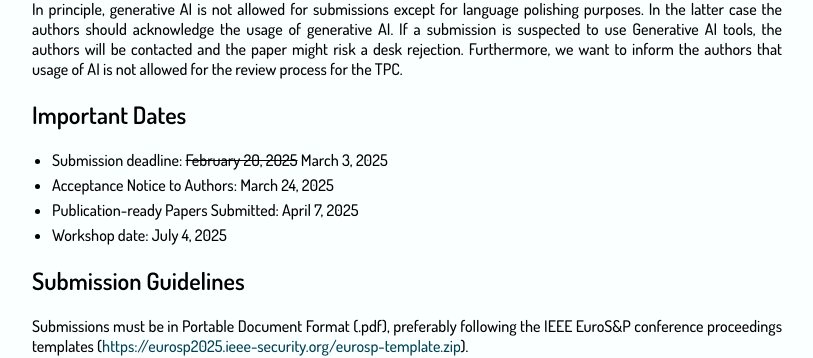
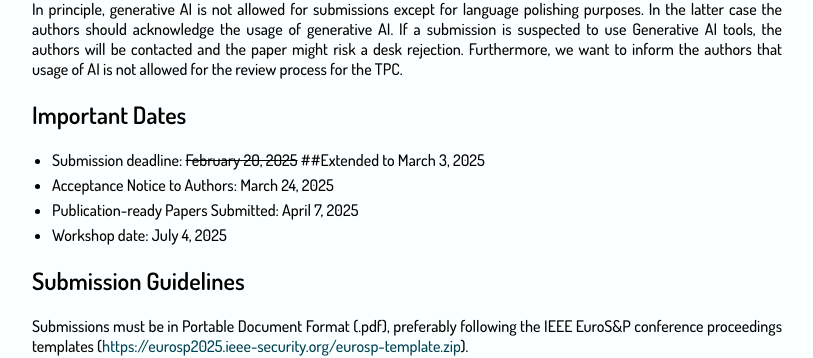
Before and after one commit to BillyPragSec/billypragsec.github.io, a Jekyll site: the page built from index.md, in a window 1280 px wide and 900 px high, scrolled down 2316 px. Shown: the part 110-468 px from the top of the window, without its empty margins (233-1046 px from the left). Built offline with Jekyll 4.4.1, drawn with Linux system fonts in a browser that asks for light colours; our own code applies the rules of GitHub Pages for plain Markdown files.

Commit message:
extended
extended submission

```diff
--- a/index.md
+++ b/index.md
@@ -89,7 +89,7 @@ In principle, generative AI is not allowed for submissions except for language p
 * Notification: April 8, 2022
 * Workshop: June 10, 2022
 -->
-* Submission deadline: ~~February 20, 2025~~ March 3, 2025
+* Submission deadline: ~~February 20, 2025~~ ##Extended to March 3, 2025
 * Acceptance Notice to Authors: March 24, 2025
 * Publication-ready Papers Submitted: April 7, 2025
 * Workshop date: July 4, 2025
```
